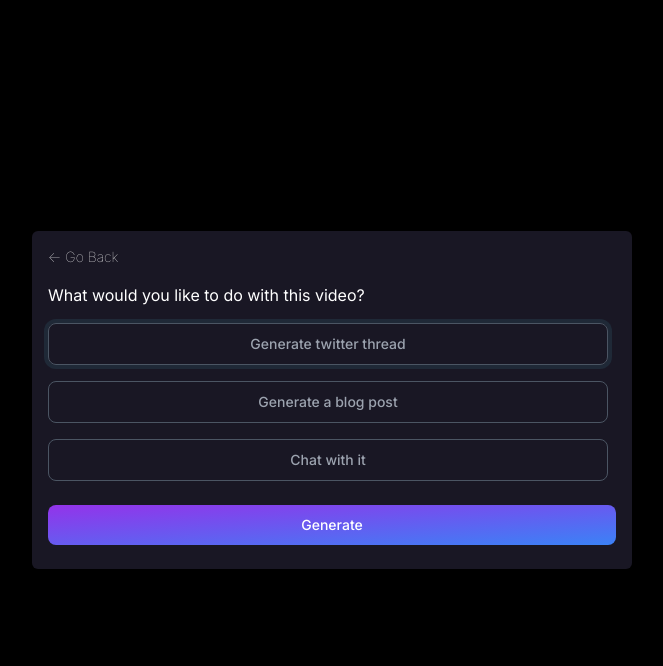
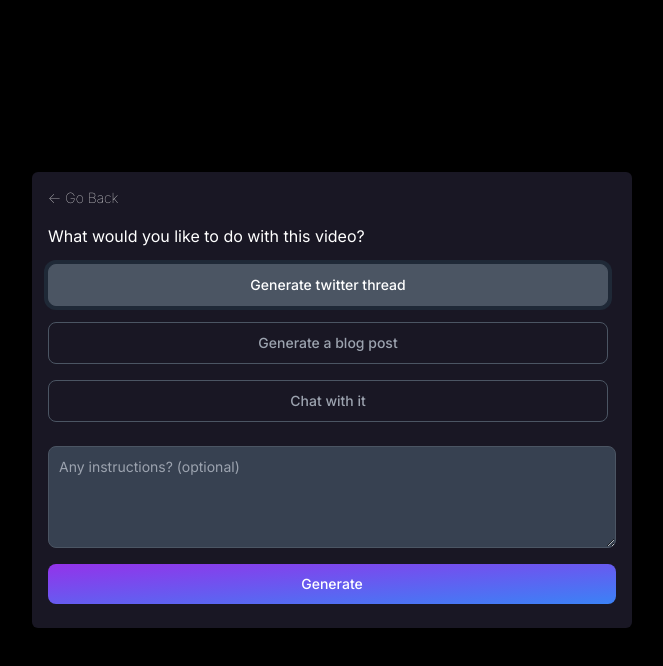
Before and after one commit to vgulerianb/crucible, a Next.js app: page / in a window 1280 px wide. Both pictures are taken after a click on the button "Generate twitter thread". Shown: the top 666 px of the page, without its empty margins (308-971 px from the left). Built offline with nearby package versions, Linux system fonts and the light colour scheme.

Commit message:
States in action

```diff
--- a/app/components/ActionComponent.tsx
+++ b/app/components/ActionComponent.tsx
@@ -1,35 +1,66 @@
+import { useState } from "react";
+
 export const ActionComponent = () => {
+  const [action, setAction] = useState<string>("");
+
   return (
     <div className="animate-fadeIn max-w-[600px] w-full bg-[#191724] rounded-md flex flex-col gap-[16px] p-[16px]">
       <span className="text-sm cursor-pointer font-thin">{`<- Go Back`}</span>
       <span className="">What would you like to do with this video?</span>
       <div className="flex flex-col gap-[8px]">
         <button
+          onClick={() => setAction("tweet")}
           type="button"
-          className="border  focus:ring-4 focus:outline-none font-medium rounded-lg text-sm px-5 py-2.5 text-center mr-2 mb-2 border-gray-600 text-gray-400 hover:text-white hover:bg-gray-600 focus:ring-gray-800"
+          className={`${
+            action === "tweet" ? "bg-gray-600 text-white" : "text-gray-400"
+          } border focus:ring-4 focus:outline-none font-medium rounded-lg text-sm px-5 py-2.5 text-center mr-2 mb-2 border-gray-600  hover:text-white hover:bg-gray-600 focus:ring-gray-800`}
         >
           Generate twitter thread
         </button>
         <button
+          onClick={() => setAction("blog")}
           type="button"
-          className="border  focus:ring-4 focus:outline-none font-medium rounded-lg text-sm px-5 py-2.5 text-center mr-2 mb-2 border-gray-600 text-gray-400 hover:text-white hover:bg-gray-600 focus:ring-gray-800"
+          className={`${
+            action === "blog" ? "bg-gray-600 text-white" : "text-gray-400"
+          } border focus:ring-4 focus:outline-none font-medium rounded-lg text-sm px-5 py-2.5 text-center mr-2 mb-2 border-gray-600  hover:text-white hover:bg-gray-600 focus:ring-gray-800`}
         >
           Generate a blog post
         </button>
         <button
+          onClick={() => setAction("chat")}
           type="button"
-          className="border  focus:ring-4 focus:outline-none font-medium rounded-lg text-sm px-5 py-2.5 text-center mr-2 mb-2 border-gray-600 text-gray-400 hover:text-white hover:bg-gray-600 focus:ring-gray-800"
+          className={`${
+            action === "chat" ? "bg-gray-600 text-white" : "text-gray-400"
+          } border focus:ring-4 focus:outline-none font-medium rounded-lg text-sm px-5 py-2.5 text-center mr-2 mb-2 border-gray-600  hover:text-white hover:bg-gray-600 focus:ring-gray-800`}
         >
           Chat with it
         </button>
       </div>
-
+      {action && action !== "chat" ? (
+        <>
+          <textarea
+            id="instructions"
+            rows={4}
+            className="block p-2.5 w-full text-sm rounded-lg border bg-gray-700 border-gray-600 placeholder-gray-400 text-white focus:ring-blue-500 focus:border-blue-500"
+            placeholder="Any instructions? (optional)"
+          ></textarea>
           <button
             type="button"
             className="w-full text-white bg-gradient-to-br from-purple-600 to-blue-500 hover:bg-gradient-to-bl focus:ring-4 focus:outline-none focus:ring-blue-300 dark:focus:ring-blue-800 font-medium rounded-lg text-sm px-5 py-2.5 text-center mr-2 mb-2"
           >
             Generate
           </button>
+        </>
+      ) : action ? (
+        <button
+          type="button"
+          className="w-full text-white bg-gradient-to-br from-purple-600 to-blue-500 hover:bg-gradient-to-bl focus:ring-4 focus:outline-none focus:ring-blue-300 dark:focus:ring-blue-800 font-medium rounded-lg text-sm px-5 py-2.5 text-center mr-2 mb-2"
+        >
+          Start Chatting
+        </button>
+      ) : (
+        ""
+      )}
     </div>
   );
 };
--- a/app/components/YoutubeVideoComponent.tsx
+++ b/app/components/YoutubeVideoComponent.tsx
@@ -9,7 +9,7 @@ export const YoutubeVideoComponent = () => {
           </label>
           <input
             type="text"
-            id="first_name"
+            id="url"
             className="border text-sm rounded-lg block w-full p-2.5 bg-gray-700 border-gray-600 placeholder-gray-400 text-white focus:ring-blue-500 focus:border-blue-500"
             placeholder="https://www.youtube.com/watch?v=TX9qSaGXFyg&t=23s"
             required
```
Lines whose indentation alone changed are shown as unchanged.
